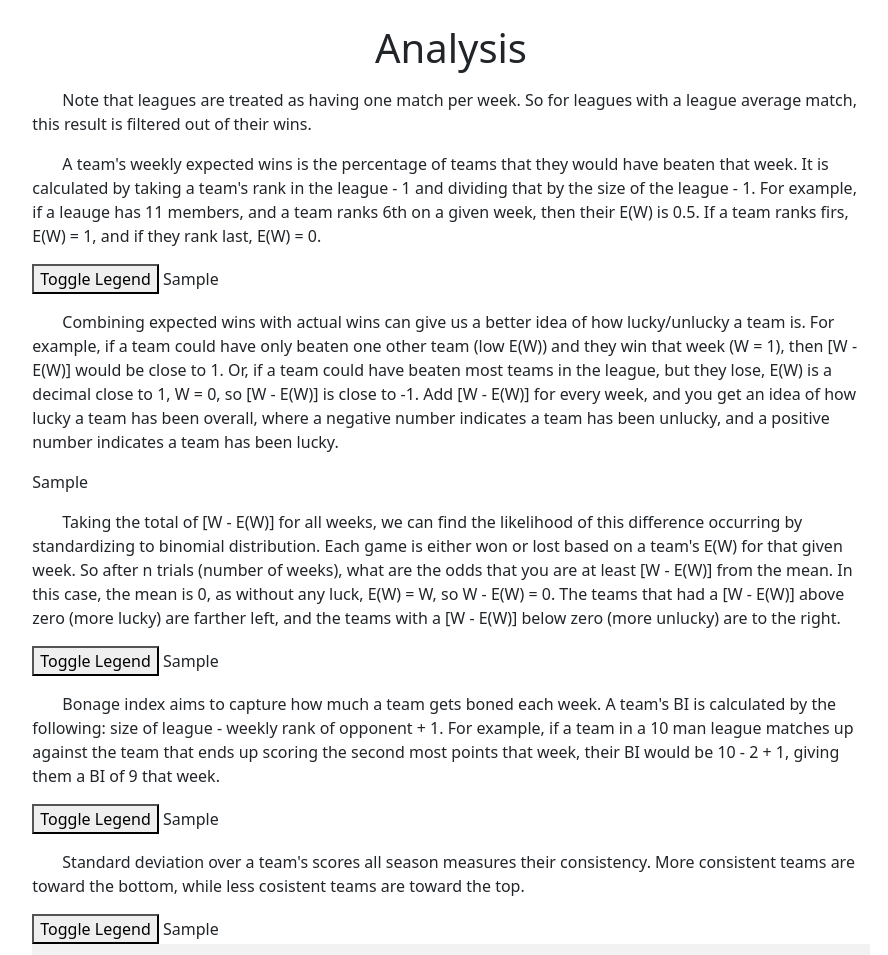
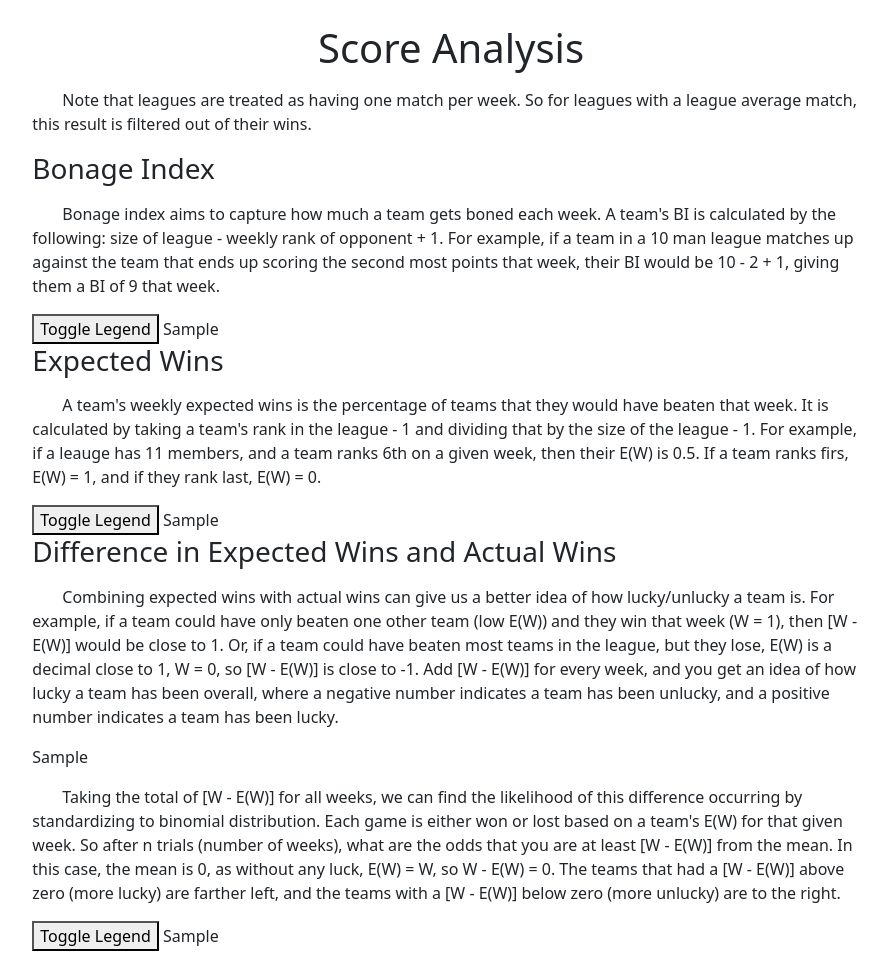
Before and after one commit to nmul1801/mysite, a Django app: template analysis/templates/analysis.html in a window 1280 px wide. Shown: the top 955 px of the page, without its empty margins (189-1077 px from the left). Run offline with Django 4.2, Linux system fonts and the light colour scheme; the template is opened without the code that fills it: most values are stand-ins (such as "Sample title", 1, 10 or a date in 2020).

Commit message:
a lot of changes

```diff
--- a/analysis/league/league.py
+++ b/analysis/league/league.py
@@ -343,6 +343,7 @@ class League:
                 else:
                     p.position_pick = 1
                     position_picks_dic[p.position] = [p]
+                p.set_position_pick()
                 p.sleeper_score = p.position_pick - p.pos_rank
         sleeper_dict = {pos : max(position_picks_dic[pos], key=lambda x: x.sleeper_score) for pos in position_picks_dic}
         return sleeper_dict
--- a/analysis/templates/analysis.html
+++ b/analysis/templates/analysis.html
@@ -3,8 +3,22 @@
 {% block content %}
     <link rel="stylesheet" href="{% static 'css/analysisstyle.css' %}">
     <div class="mt-4 col-md-8 offset-md-2">
-        <h1 class="text-center">Analysis</h1>
-        <p class="mt-3">Note that leagues are treated as having one match per week. So for leagues with a league average match, this result is filtered out of their wins.</p>
+        <h1 class="text-center">Score Analysis</h1>
+        <div id="notes">
+            <p class="mt-3">Note that leagues are treated as having one match per week. So for leagues with a league average match, this result is filtered out of their wins.</p>
+        </div>
+        <h3>Bonage Index</h3>
+        <p class="mt-3">
+            Bonage index aims to capture how much a team gets boned each week. A team's BI is calculated by the
+            following: size of league - weekly rank of opponent + 1. For example, if a team in a 10 man league matches
+            up against the team that ends up scoring the second most points that week, their BI would be 10 - 2 + 1,
+            giving them a BI of 9 that week.
+        </p>
+        <div id="bi_container">
+            <button onclick="toggleLegend(bi_container)">Toggle Legend</button>
+            {{ bi_g|safe }}
+        </div>
+        <h3>Expected Wins</h3>
         <p class="mt-3">
             A team's weekly expected wins is the percentage of teams that they would have beaten
             that week. It is calculated by taking a team's rank in the league - 1 and dividing that
@@ -16,7 +30,7 @@
             <button onclick="toggleLegend(expected_win_container)">Toggle Legend</button>
             {{ exp_wins_g|safe }}
         </div>
-
+        <h3>Difference in Expected Wins and Actual Wins</h3>
         <p class="mt-3">
             Combining expected wins with actual wins can give us a better idea of how
             lucky/unlucky a team is. For example, if a team could have only beaten one other team
@@ -41,16 +55,6 @@
             {{ luck_g|safe }}
         </div>
         <p class="mt-3">
-            Bonage index aims to capture how much a team gets boned each week. A team's BI is calculated by the
-            following: size of league - weekly rank of opponent + 1. For example, if a team in a 10 man league matches
-            up against the team that ends up scoring the second most points that week, their BI would be 10 - 2 + 1,
-            giving them a BI of 9 that week.
-        </p>
-        <div id="bi_container">
-            <button onclick="toggleLegend(bi_container)">Toggle Legend</button>
-            {{ bi_g|safe }}
-        </div>
-        <p class="mt-3">
             Standard deviation over a team's scores all season measures their consistency. More consistent teams are toward the
             bottom, while less cosistent teams are toward the top.
         </p>
@@ -58,9 +62,40 @@
             <button onclick="toggleLegend(consistency_container)">Toggle Legend</button>
             {{ consistency_g|safe }}
         </div>
+        <h1 class="mt-4 text-center">Draft Analysis</h1>
+        <p class="mt-3">A players' sleeper score (SS) is calculated using two other metrics</p>
+        <p>
+            <strong>Positional Rank (PR)</strong> is a players' relative standing based on fantasy
+            points, only including players that are in their position. For example, both the
+            highest-scoring RB and the highest-scoring WR will have a PR of 1. And the 5th highest-scoring
+            running back will have a PR of 5, no matter how many QBs, Kickers, Defenses, etc. have scored
+            higher.
+        </p>
+        <p>
+            <strong>Positional Pick (PP)</strong> measures the number of players within the same position
+            that were drafted before a particular player of that position. For example, if Tyreek Hill
+            was the second wide reciever selected in the draft, he would have a PP of 2. And if Kenneth
+            Walker was the tenth running back selected in the draft, he would have a PP of 10.
+        </p>
+        <p>
+            <strong>Sleeper Score (SS)</strong> is calculated by taking a player's PP and subtracting their
+            PR. This measures their difference in their perceived value (PP) and their actual value (PR).
+            Players with a high sleeper score were thought to be poor-performing and turned out to perform
+            well.
+        </p>
+
+        <p>For example,
+            {{sleepers_dict_items.0.1.name}}
+            was the <strong>{{sleepers_dict_items.0.1.position_pick_written}}  {{sleepers_dict_items.0.0}}</strong> drafted.
+            He ended up scoring the <strong>{{sleepers_dict_items.0.1.pos_rank_written}}</strong> most among his position, giving
+            him a sleeper score of <strong>{{sleepers_dict_items.0.1.sleeper_score}}</strong>.
+        </p>
+
+        <p>Note that this is not a good metric for dynasty leagues</p>
+
         <table id="sleepers">
             <tr><th>Position</th><th colspan="2">Name</th><th>PP</th><th>PR</th><th>SS</th>
-            {% for pos, player in sleepers_dict.items%}
+            {% for pos, player in sleepers_dict_items%}
                 <small>
                     <tr>
                         <td>{{pos}}</td>
@@ -73,7 +108,18 @@
                 </small>
             {% endfor %}
         </table>
+        <h3 class="mt-3">How Well Did Your League Draft?</h3>
+        <p>
+            For each round of drafting, take the average positional rank of all players drafted in that round.
+            If your league drafted accurately, this line should have a positive slope.
+        </p>
         {{ league_pos_rank|safe }}
+        <h3 class="mt-3">Who drafted the best in the first half of the draft?</h3>
+        <p>
+            Only considering the players picked in the first half of the draft, calculate the average
+            positional rank for each team's draft picks.
+        </p>
+
         {{first_half_pos_rank|safe}}
         {{second_half_pos_rank|safe}}
         <table id="draft_injuries">
@@ -107,9 +153,6 @@
 
     </div>
 
-
-
-
     <script>
         function toggleLegend(chart_container_ob) {
             var legend = chart_container_ob.querySelectorAll(".legend")[0];
--- a/analysis/views.py
+++ b/analysis/views.py
@@ -49,7 +49,7 @@ def analysis(request):
             'luck_g': luck_graph,
             'bi_g': bi_graph,
             'consistency_g': consistency_graph,
-            'sleepers_dict': sleepers_dict,
+            'sleepers_dict_items': list(sleepers_dict.items()),
             'league_pos_rank': league_pos_rank,
             'first_half_pos_rank': first_half_pos_rank,
             'second_half_pos_rank': second_half_pos_rank,
```
Also changed, not shown: analysis/league/player.py (+19 -0 lines), analysis/templates/index.html (+18 -2 lines), analysis/static/img/application.png, analysis/static/img/copyleagueid.png (added), analysis/static/img/generalsettings.png (added), analysis/static/img/sleepermobilesettings.png (added), 3 other files.
